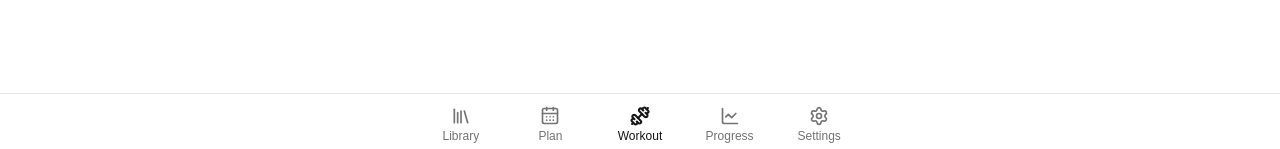
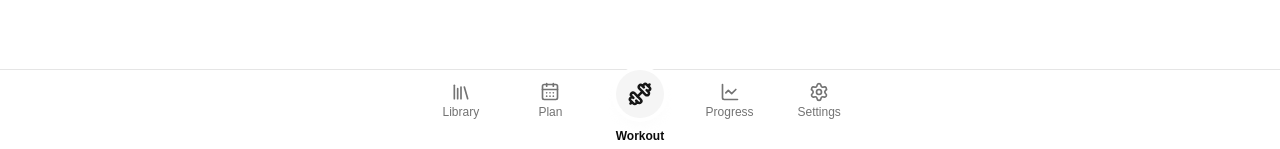
Before and after one commit to charlielidstone/lift-tracker, a React (Vite) app: page / in a window 1280 px wide. Shown: the part 648-797 px from the top of the page. Built offline with nearby package versions, Linux system fonts and the light colour scheme; no server answers; the database is empty.

Commit message:
feat: highlight Workout as a raised accent FAB in the bottom nav

```diff
--- a/src/components/BottomNav.jsx
+++ b/src/components/BottomNav.jsx
@@ -1,5 +1,7 @@
 // BottomNav — floating bottom navigation for the top-level screens.
 // Fixed to the bottom, safe-area aware (iOS notch), with icon + label per item.
+// The WORKOUT tab is the primary action: rendered as a raised, filled accent
+// circle (FAB-style) so it stands out from the other tabs.
 
 import { CalendarDays, Dumbbell, Library, LineChart, Settings } from 'lucide-react';
 import { cn } from 'cn';
@@ -7,7 +9,7 @@ import { cn } from 'cn';
 const ITEMS = [
   { id: 'library', label: 'Library', Icon: Library },
   { id: 'plan', label: 'Plan', Icon: CalendarDays },
-  { id: 'workout', label: 'Workout', Icon: Dumbbell },
+  { id: 'workout', label: 'Workout', Icon: Dumbbell, primary: true },
   { id: 'progress', label: 'Progress', Icon: LineChart },
   { id: 'settings', label: 'Settings', Icon: Settings },
 ];
@@ -19,8 +21,37 @@ export function BottomNav({ active, onChange }) {
       style={{ paddingBottom: 'env(safe-area-inset-bottom)' }}
     >
       <div className="mx-auto flex max-w-md items-stretch justify-around">
-        {ITEMS.map(({ id, label, Icon }) => {
+        {ITEMS.map(({ id, label, Icon, primary }) => {
           const isActive = active === id;
+
+          // Primary (Workout): raised filled accent circle that always stands out.
+          if (primary) {
+            return (
+              <button
+                key={id}
+                type="button"
+                onClick={() => onChange(id)}
+                aria-current={isActive ? 'page' : undefined}
+                className="flex flex-1 flex-col items-center gap-0.5 py-2 pt-3 text-xs"
+              >
+                <span
+                  className={cn(
+                    'flex size-12 -translate-y-3 items-center justify-center rounded-full',
+                    'bg-accent text-accent-foreground shadow-lg ring-4 ring-background transition',
+                    isActive && 'shadow-accent/40',
+                  )}
+                >
+                  <Icon className="size-6 stroke-[2.5]" />
+                </span>
+                <span
+                  className={cn('-mt-1 text-foreground', isActive ? 'font-semibold' : 'font-medium')}
+                >
+                  {label}
+                </span>
+              </button>
+            );
+          }
+
           return (
             <button
               key={id}
```
